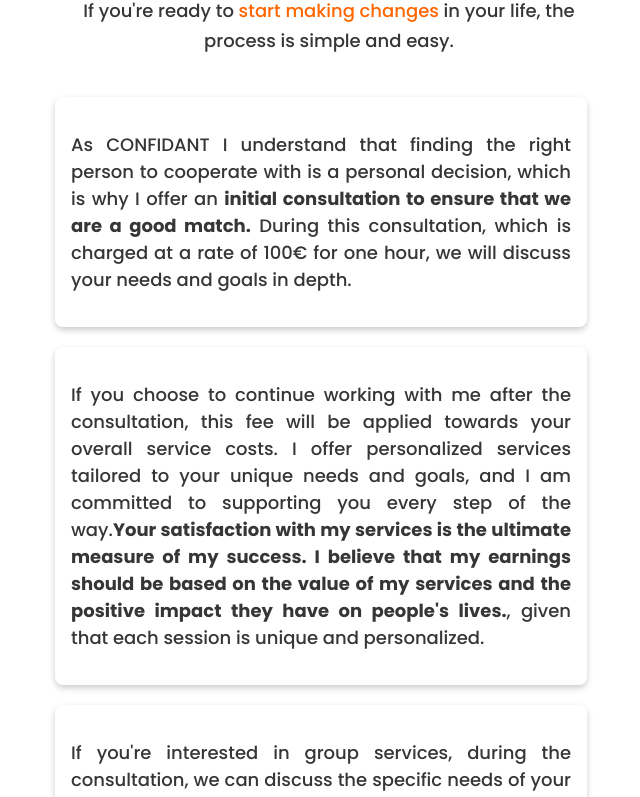
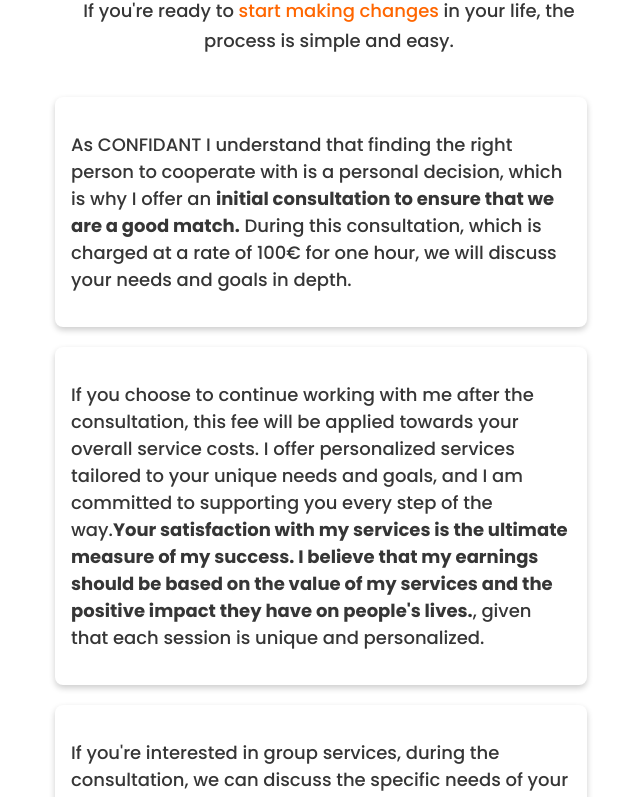
Before and after one commit to alexa-atremova/business_card, a React (Create React App) app: page /#/ in a window 1280 px wide. Before the commit this address led to /#/story. Shown: the part 9118-9915 px from the top of the page, without its empty margins (311-951 px from the left). Built offline with nearby package versions, Linux system fonts and the light colour scheme.

Commit message:
text fix

```diff
--- a/src/components/Start/Start.jsx
+++ b/src/components/Start/Start.jsx
@@ -150,7 +150,7 @@ const BlockText = styled.p`
   font-size: 18px;
   line-height: 1.5;
   color: #363636;
-  text-align: justify;
+
   @media (max-width: 539px) {
     font-size: 14px;
     line-height: 20px;
```
